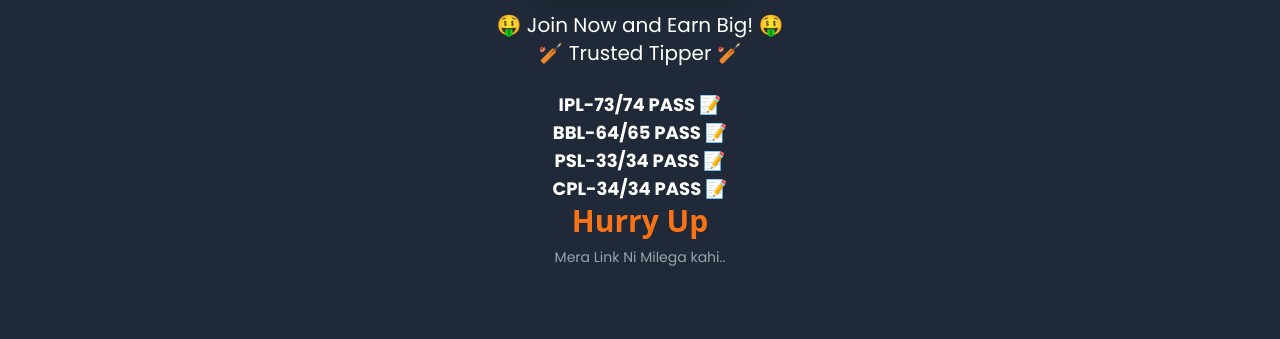
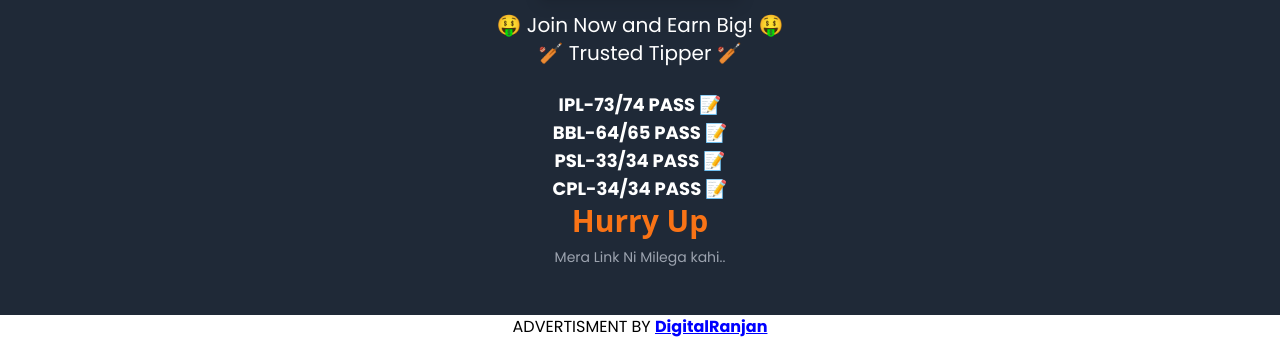
Before and after one commit to cr1cr/-, a plain HTML site: page index.html in a window 1280 px wide. Shown: the part 461-800 px from the top of the page. Drawn offline with nearby package versions, Linux system fonts and the light colour scheme.

Commit message:
index.html

```diff
--- a/index.html
+++ b/index.html
@@ -90,6 +90,8 @@ src="https://www.facebook.com/tr?id=473310399120087&ev=PageView&noscript=1"
             Mera Link Ni Milega kahi..
         </footer>
     </main>
+     <footer style="position: absolute;bottom: 0; background-color: rgb(255, 255, 255); width: 100%; text-align: center; text-transform: uppercase; z-index:99 !important;  "><a href="https://t.me/digitalranjan24" style="color: black; text-decoration: none;">  Advertisment By <strong style="color: blue; text-decoration:underline; text-transform: none;"> DigitalRanjan </strong></a></footer>
+
     <script>
         // Disable right-click
 document.addEventListener("contextmenu", function (e) {
```
